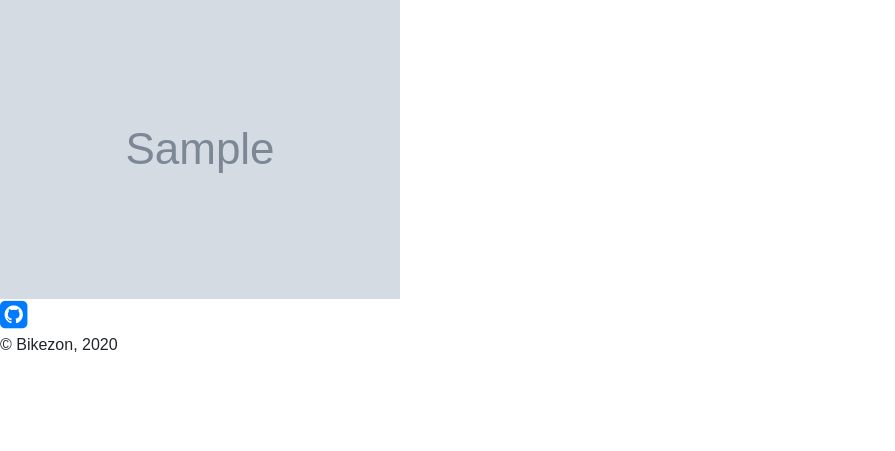
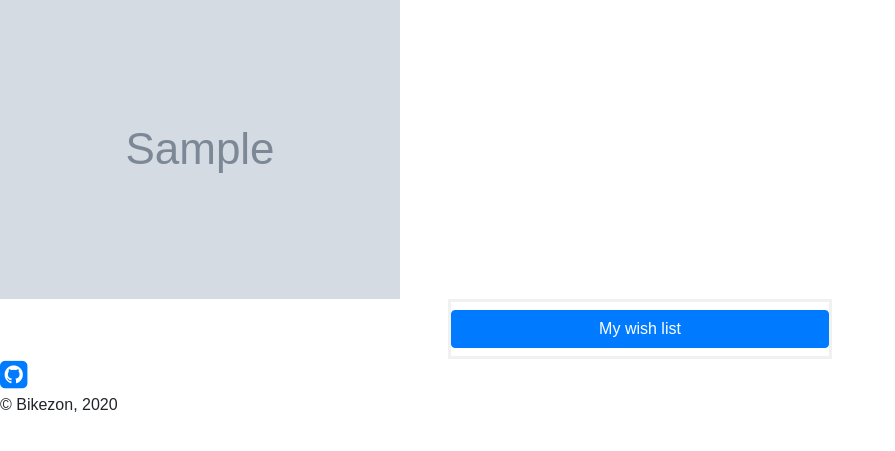
Before and after one commit to bikezon/bikezon, a Django app: page /account/ in a window 1280 px wide. Shown: the part 187-638 px from the top of the page, without its empty margins (0-895 px from the left). Run offline with Django 3.2, Linux system fonts and the light colour scheme; a user stored in the database is signed in; tables that the repository leaves empty hold one stand-in row (values such as "Sample post"); grey boxes marked "Sample" are stand-in pictures; some libraries are stand-ins or nearby versions.

Commit message:
added navigation to wish list through account

```diff
--- a/templates/app/account.html
+++ b/templates/app/account.html
@@ -1,5 +1,7 @@
 {% extends "app/base.html" %}
 {% load static %}
+{% load bootstrap4 %}
+{% bootstrap_css %}
 
 {% block title_block %}
 Bikezon Account
@@ -9,4 +11,11 @@ Bikezon Account
 <h1>Account</h1>
 <p>{{ user.username }}</p>
 <img src="{{ picture.url }}" />
+<form action="{% url 'app:list' %}">
+    {% buttons %}
+    <button type="submit" class="btn btn-primary">
+        My wish list
+    </button>
+    {% endbuttons %}
+</form>
 {% endblock %}
```
